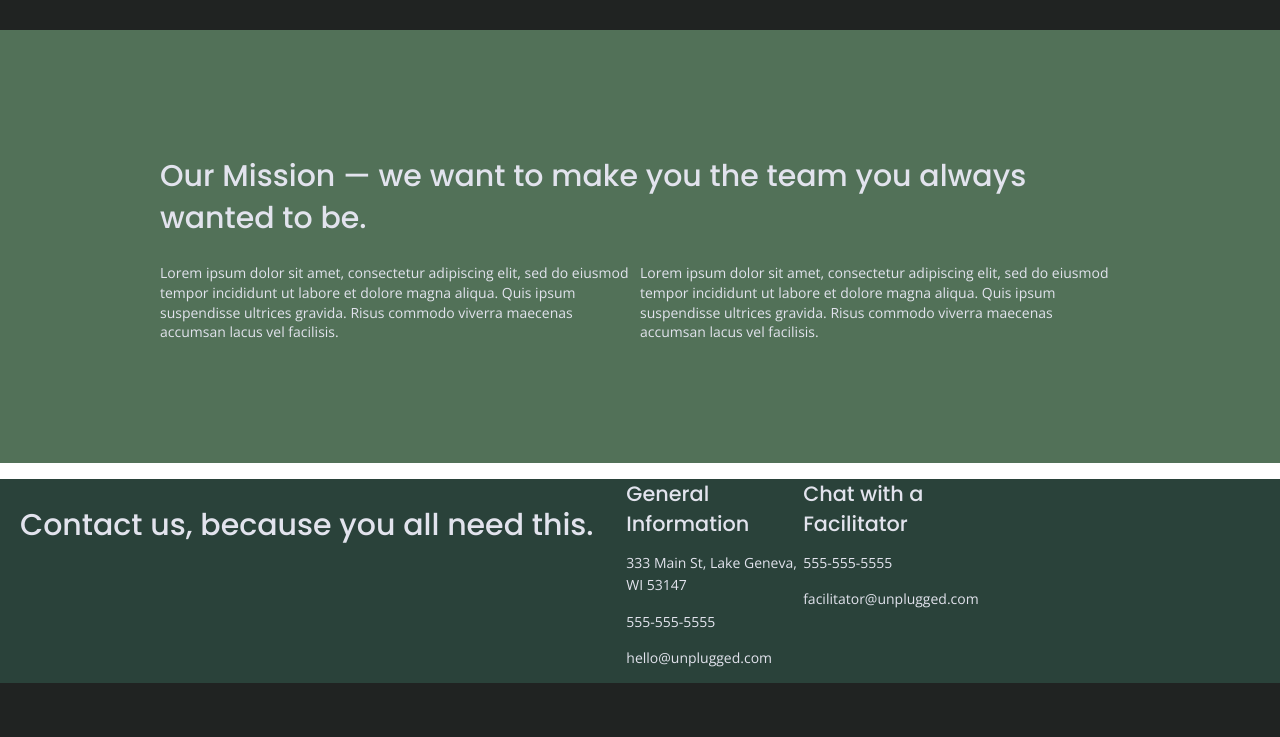
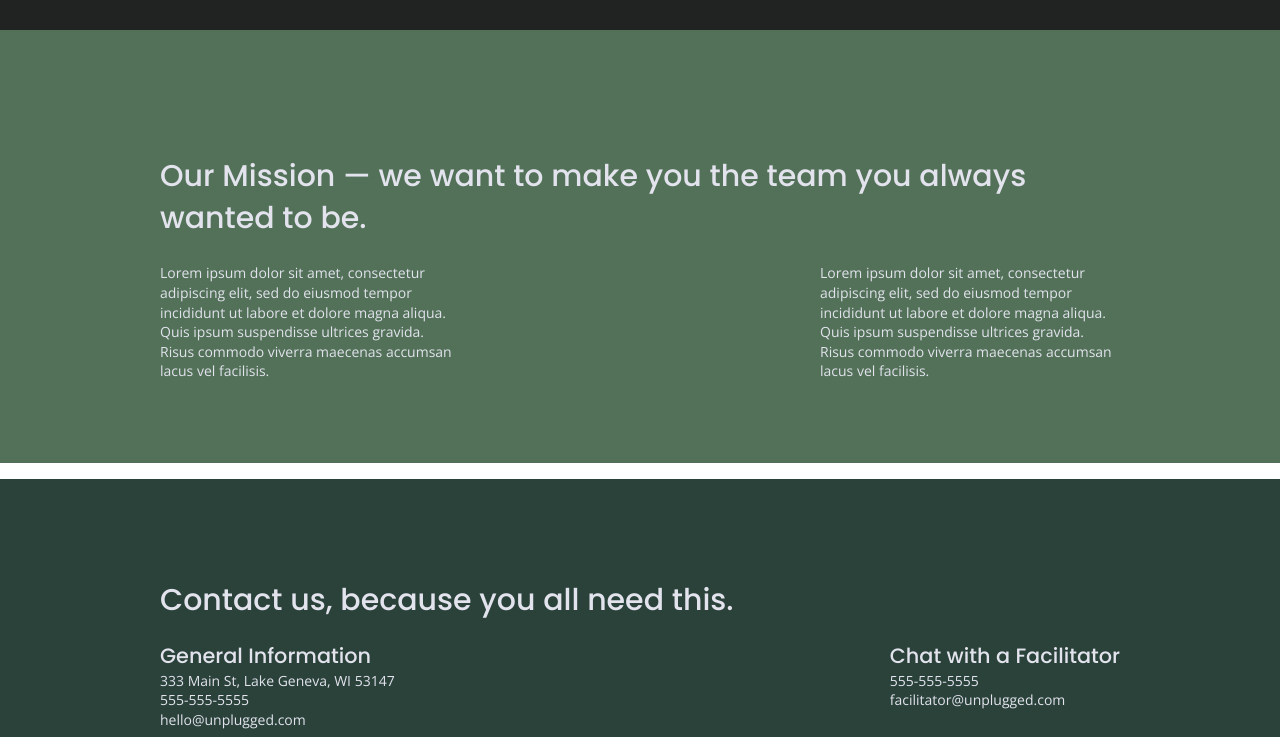
Before and after one commit to jackieceleste/206-unplugged, a website: page about/index.html in a window 1280 px wide. Shown: the part 215-952 px from the top of the page. Drawn offline with nearby package versions, Linux system fonts and the light colour scheme.

Commit message:
Changed styles on about page

```diff
--- a/about/index.html
+++ b/about/index.html
@@ -45,7 +45,6 @@
           <h2>Our Mission &mdash; we want to make you the team you always wanted to be.</h2>
           <div class="mission-content">
             <p>Lorem ipsum dolor sit amet, consectetur adipiscing elit, sed do eiusmod tempor incididunt ut labore et dolore magna aliqua. Quis ipsum suspendisse ultrices gravida. Risus commodo viverra maecenas accumsan lacus vel facilisis.</p>
-            <br>
             <p>Lorem ipsum dolor sit amet, consectetur adipiscing elit, sed do eiusmod tempor incididunt ut labore et dolore magna aliqua. Quis ipsum suspendisse ultrices gravida. Risus commodo viverra maecenas accumsan lacus vel facilisis.</p>
           </div>
         <div> <!-- mission content wrapper ends -->
@@ -58,19 +57,18 @@
       <section class="contact-section">
         <div class="content-wrapper">
           <h2>Contact us, because you all need this.</h2>
+          <address>
             <div class="contact-content">
               <h3>General Information</h3>
-            <address>
                 <p>333 Main St, Lake Geneva, WI 53147</p>
                 <p>555-555-5555</p>
                 <p><a href="mailto:hello@unplugged.com">hello@unplugged.com</a></p>
-            </address>
             </div>
             <div class="contact-content">
               <h3>Chat with a Facilitator</h3>
-            <address>
                 <p>555-555-5555</p>
                 <p><a href="mailto:facilitator@unplugged.com">facilitator@unplugged.com</a></p>
+            </div>
           </address>
           </div>
         </div> <!--contact-section content-wrapper ends-->
--- a/css/main.css
+++ b/css/main.css
@@ -338,22 +338,24 @@ input[type=button] {
   background-color: #2a423a;
 }
 
-.contact-section .content-wrapper {
+.contact-section {
   display: flex;
-  flex-direction: column;
+  flex-flow: row wrap;
   justify-content: center;
-  align-items: flex-start;
-  margin: 0 20px;
+  align-items: center;
 }
 
-.contact-content h3 {
-  margin: 0 auto;
+.contact-content {
+  margin-top: 20px;
+  text-align: left;
 }
 
-.contact-content address {
-  text-align: left;
-  line-height: .5em;
+.contact-content p, h3 {
+  margin: 0;
 }
+
+
+
 
 /*-------------------- Mobile Styles - FAQ --------------------*/
 
@@ -564,22 +566,19 @@ input[type=button] {
 
      .mission-content p {
          width: 50%;
+         flex-basis: 300px;
+         margin: 0;
      }
 
-     .contact-section .content-wrapper {
-         display: flex;
-         flex-direction: row;
-         justify-content: center;
-         align-content: space-between;
+     .contact-section .content-wrapper h2 {
+       width: 80%;
+       margin: 0;
      }
 
-    .contact-content {
-        width: 280px;
-    }
-
-    .contact-content address {
-      line-height: 1.4em;
-    }
+    .contact-section address {
+      display: flex;
+      justify-content: space-between;
+      align-items: flex-start;    }
 
     /*-------------------- Tablet Styles - FAQ Page --------------------*/
 
```
Lines whose indentation alone changed are shown as unchanged.
